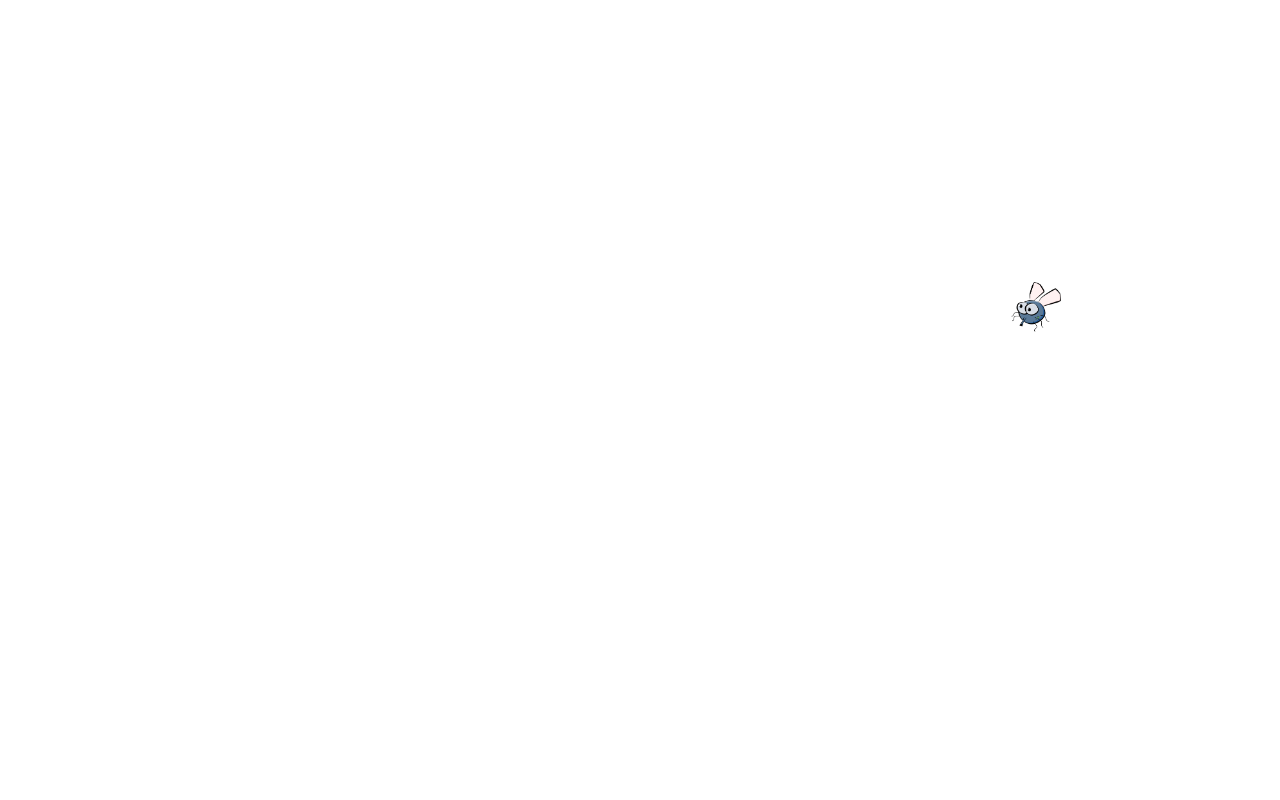
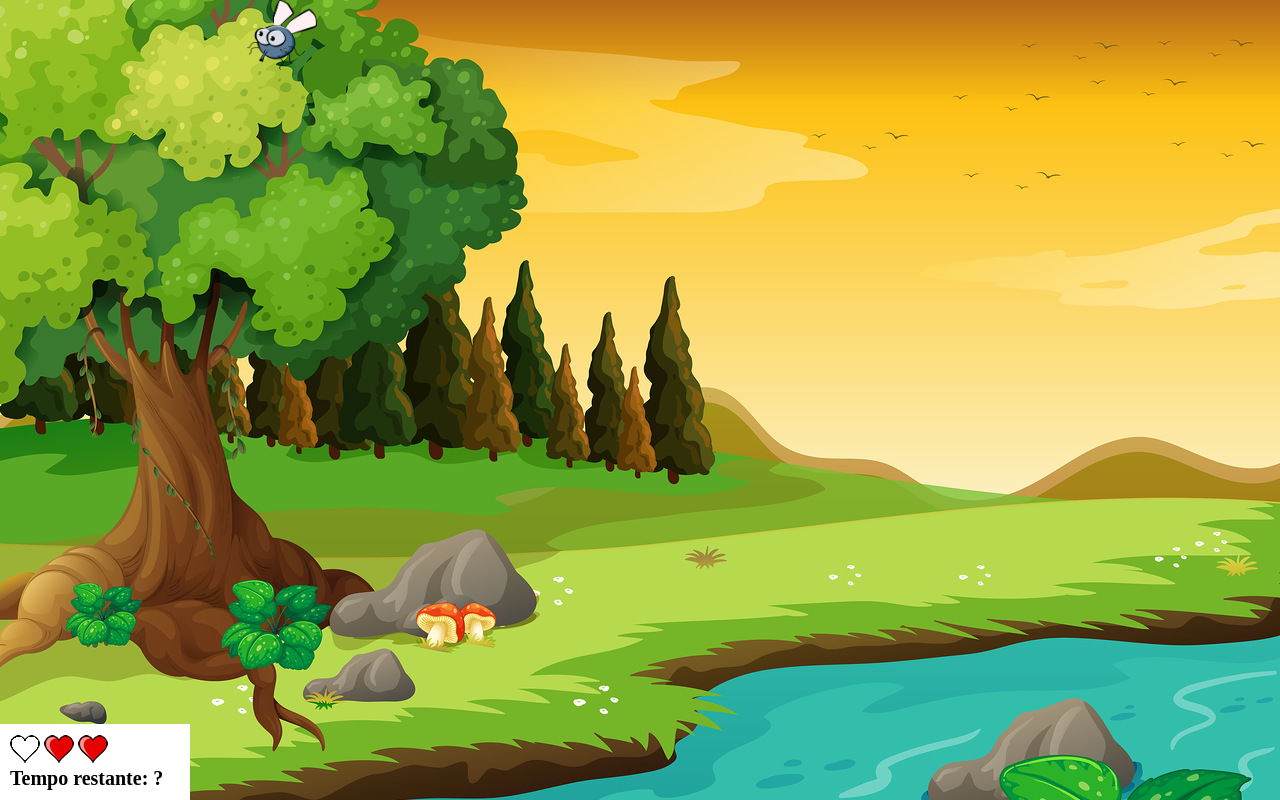
Before and after one commit to angelodrigues/Game_Kill_Inset, a plain HTML site: page index.html in a window 1280 px wide. Drawn offline with Linux system fonts and the light colour scheme.

Commit message:
Random Position and Size

```diff
--- a/index.html
+++ b/index.html
@@ -7,6 +7,17 @@
         <link rel="stylesheet" href="style.css" />
         <title>Kill Inset</title>
     </head>
-    <body></body>
+    <body>
+        <div class="painel">
+            <div class="lifes">
+                <img src="images/coracao_vazio.png" alt="coracaoVazio">
+                <img src="images/coracao_cheio.png" alt="coracao_cheio">
+                <img src="images/coracao_cheio.png" alt="coracao_cheio">
+            </div>
+            <div class="stopwatch">
+                <p>Tempo restante: ?</p>
+            </div>
+        </div>
+    </body>
     <script src="main.js"></script>
 </html>
--- a/main.js
+++ b/main.js
@@ -1,7 +1,8 @@
-var height = 0;
-var width = 0;
+function adjustScreenSize() {
 
-function adjustScreenSize() {
+    if(document.getElementById('inset')) {
+        document.getElementById('inset').remove();
+    }
 
     var height = window.innerHeight;
     var width = window.innerWidth;
@@ -21,16 +22,45 @@ function adjustScreenSize() {
         //create the html element
         var inset = document.createElement('img');
         inset.src = 'images/mosca.png';
-        inset.className = 'inset1'
+        inset.className = randomSize() + ' ' + randomSide();
         inset.style.left = positionX + 'px';
         inset.style.top = positionY + 'px';
         inset.style.position = 'absolute';
+        inset.id = 'inset';
 
         document.body.appendChild(inset);
+
+
+
     }
 
     randomPosition();
 
+    function randomSize() {
+        var classe = Math.floor(Math.random() * 3);
+
+        switch(classe) {
+            case 0:
+                return 'inset1'
+            case 1:
+                return 'inset2'
+            case 2:
+                return 'inset3'
+        }
+    }
+
+    function randomSide() {
+        var classe = Math.floor(Math.random() * 2);
+
+        switch(classe) {
+            case 0:
+                return 'sideA';
+            case 1:
+                return 'sideB';
+        }
+    }
 }
 
-adjustScreenSize();
+setInterval(function(){
+    adjustScreenSize();
+}, 1000)
--- a/style.css
+++ b/style.css
@@ -1,4 +1,51 @@
+* {
+    margin: 0;
+    padding: 0;
+    box-sizing: border-box;
+}
+
+body {
+    background-image: url(images/bg.jpg);
+    background-repeat: no-repeat;
+}
+
 .inset1 {
     width: 3.125rem;
     height: 3.125rem;
 }
+.inset2 {
+    width: 4.375rem;
+    height: 4.375rem;
+}
+.inset3 {
+    width: 5.625rem;
+    height: 5.625rem;
+}
+
+.sideA {
+    transform: scaleX(1);
+}
+
+.sideB {
+    transform: scaleX(-1);
+}
+
+.painel {
+    position: absolute;
+    width: 11.875rem ;
+    padding: 0.625rem;
+    bottom: 0rem;
+    border-top: solid 0.0625rem #fff;
+    background-color: #fff;
+
+}
+
+.lifes {
+    float: left;
+}
+
+.stopwatch {
+    float: left;
+    font-size: 1.25rem;
+    font-weight: bold;
+}
```
